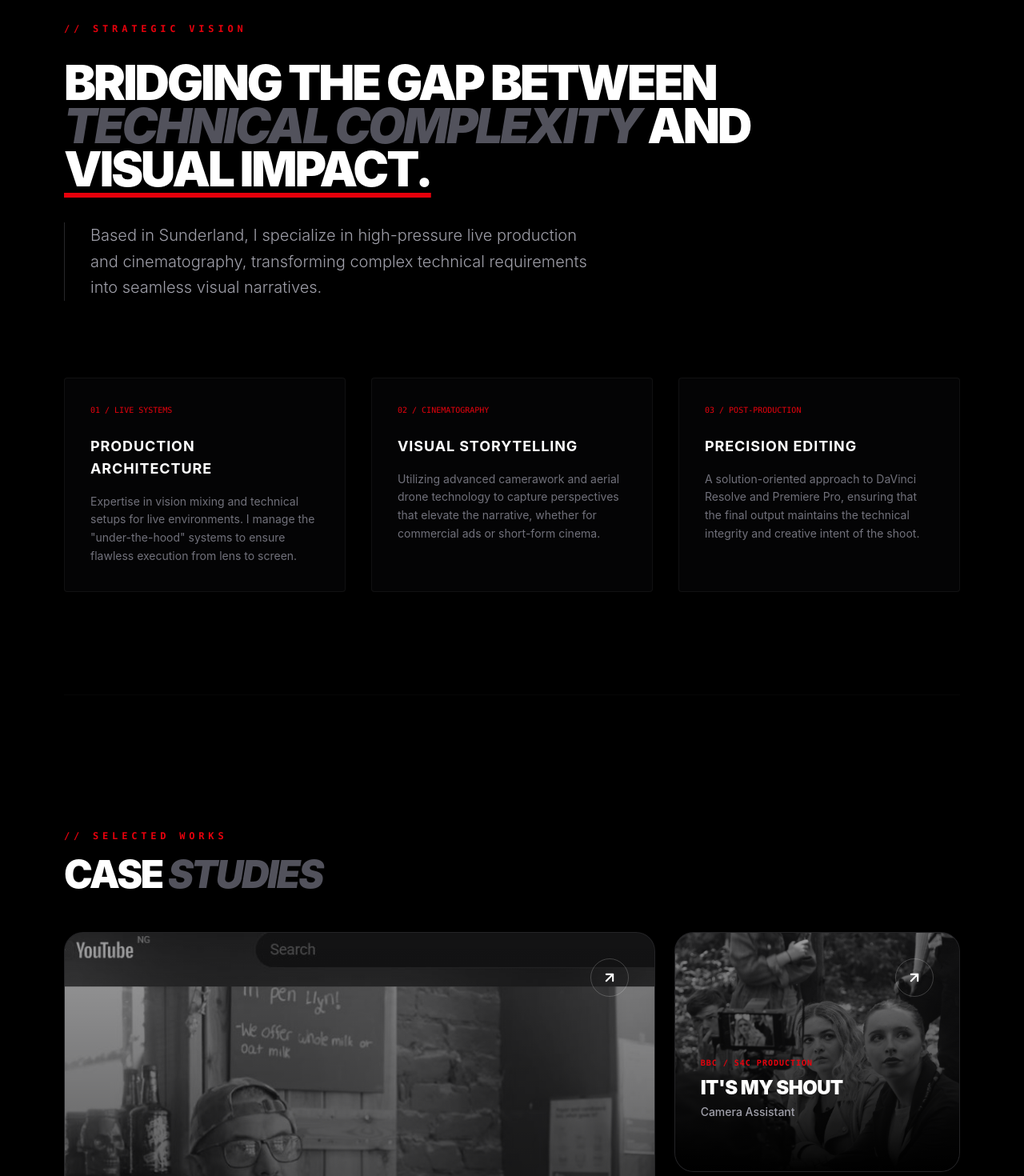
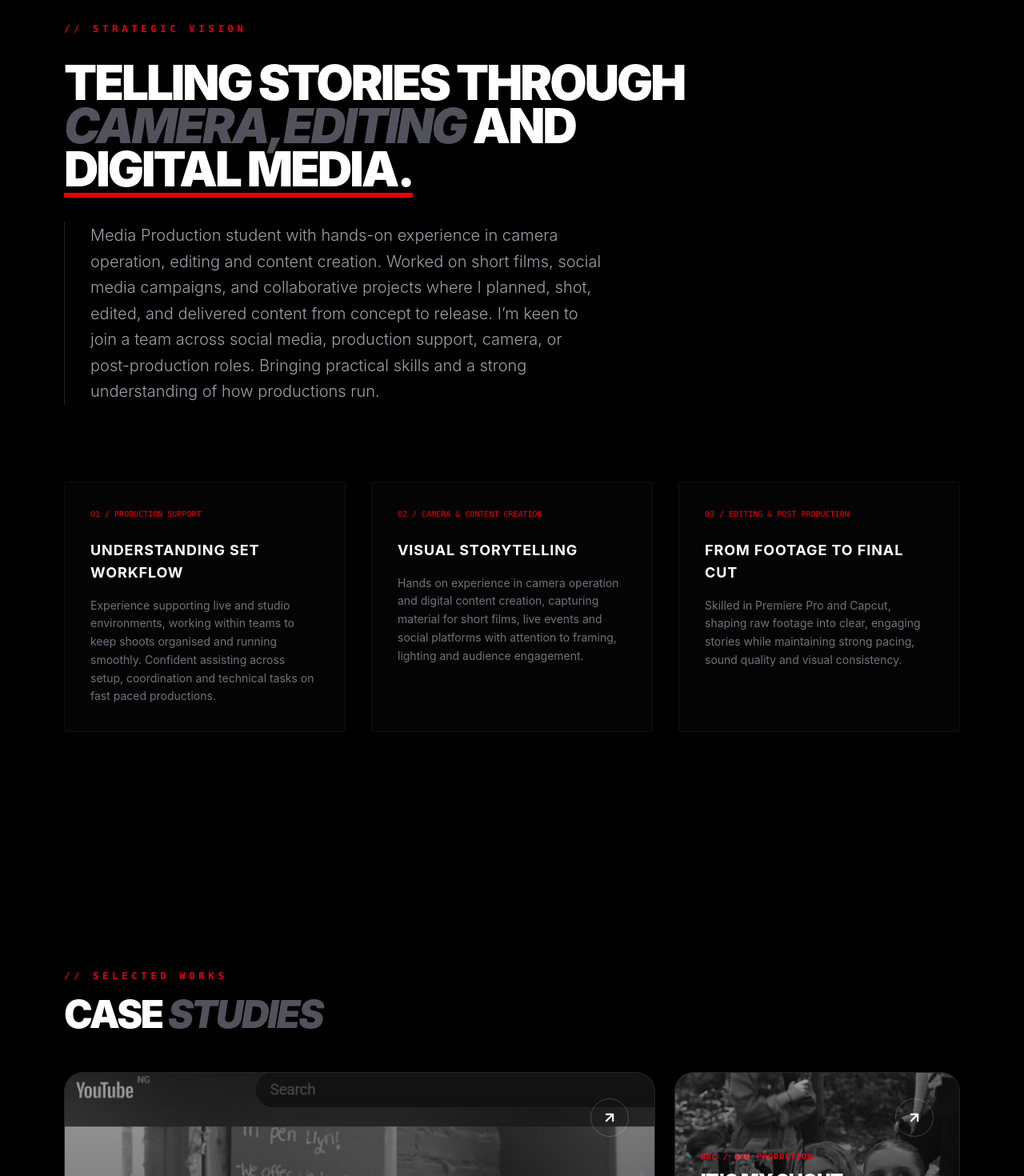
Before and after one commit to Faith-Anthony/yanmife, a React (Vite) app: page / in a window 1280 px wide. Shown: the part 900-2370 px from the top of the page at 80% size. Built offline with nearby package versions, Linux system fonts and the light colour scheme.

Commit message:
special changes for production

```diff
--- a/src/components/About.jsx
+++ b/src/components/About.jsx
@@ -1,12 +1,12 @@
-import React from 'react';
-import { motion } from 'framer-motion';
+import React from "react";
+import { motion } from "framer-motion";
 
 const About = () => {
   return (
-
-<section id="about" className="pt-32 pb-10 px-6 md:px-20 bg-black overflow-hidden">
-
-
+    <section
+      id="about"
+      className="pt-32 pb-10 px-6 md:px-20 bg-black overflow-hidden"
+    >
       <motion.div
         initial={{ opacity: 0, y: 40 }}
         whileInView={{ opacity: 1, y: 0 }}
@@ -14,21 +14,30 @@ const About = () => {
         transition={{ duration: 0.8, ease: "easeOut" }}
         className="max-w-5xl mb-24"
       >
-        <h2 className="text-red-600 font-mono text-xs uppercase tracking-[0.4em] mb-8 font-bold">// Strategic Vision</h2>
+        <h2 className="text-red-600 font-mono text-xs uppercase tracking-[0.4em] mb-8 font-bold">
+          // Strategic Vision
+        </h2>
         <p className="text-4xl md:text-6xl font-black text-white uppercase tracking-tighter leading-[0.9] mb-10">
-          Bridging the gap between <br />
-          <span className="text-zinc-600 italic">Technical Complexity</span> and <br />
-          <span className="text-white underline decoration-red-600 underline-offset-8">Visual Impact.</span>
+          Telling stories through <br />
+          <span className="text-zinc-600 italic">Camera,Editing</span> and{" "}
+          <br />
+          <span className="text-white underline decoration-red-600 underline-offset-8">
+            Digital Media.
+          </span>
         </p>
         <p className="max-w-2xl text-xl text-zinc-400 font-light leading-relaxed border-l border-zinc-800 pl-8">
-          Based in Sunderland, I specialize in high-pressure live production and cinematography,
-          transforming complex technical requirements into seamless visual narratives.
+          Media Production student with hands-on experience in camera operation,
+          editing and content creation. Worked on short films, social media
+          campaigns, and collaborative projects where I planned, shot, edited,
+          and delivered content from concept to release. I’m keen to join a team
+          across social media, production support, camera, or post-production
+          roles. Bringing practical skills and a strong understanding of how
+          productions run.
         </p>
       </motion.div>
 
       {/* 2. THE CORE COMPETENCIES (Staggered Loading) */}
       <div className="grid md:grid-cols-3 gap-8">
-
         {/* Capability 01 */}
         <motion.div
           initial={{ opacity: 0, y: 20 }}
@@ -37,10 +46,17 @@ const About = () => {
           transition={{ duration: 0.6, delay: 0.2 }}
           className="group bg-zinc-900/20 p-8 border border-white/5 rounded-sm hover:border-red-600/50 transition-colors"
         >
-          <span className="text-red-600 font-mono text-[10px] block mb-6">01 / LIVE SYSTEMS</span>
-          <h3 className="text-white text-lg font-bold uppercase mb-4 tracking-wider">Production Architecture</h3>
+          <span className="text-red-600 font-mono text-[10px] block mb-6">
+            01 / PRODUCTION SUPPORT
+          </span>
+          <h3 className="text-white text-lg font-bold uppercase mb-4 tracking-wider">
+            Understanding Set Workflow
+          </h3>
           <p className="text-zinc-500 text-sm leading-relaxed">
-            Expertise in vision mixing and technical setups for live environments. I manage the "under-the-hood" systems to ensure flawless execution from lens to screen.
+            Experience supporting live and studio environments, working within
+            teams to keep shoots organised and running smoothly. Confident
+            assisting across setup, coordination and technical tasks on fast
+            paced productions.
           </p>
         </motion.div>
 
@@ -52,10 +68,17 @@ const About = () => {
           transition={{ duration: 0.6, delay: 0.4 }}
           className="group bg-zinc-900/20 p-8 border border-white/5 rounded-sm hover:border-red-600/50 transition-colors"
         >
-          <span className="text-red-600 font-mono text-[10px] block mb-6">02 / CINEMATOGRAPHY</span>
-          <h3 className="text-white text-lg font-bold uppercase mb-4 tracking-wider">Visual Storytelling</h3>
+          <span className="text-red-600 font-mono text-[10px] block mb-6">
+            02 / CAMERA & CONTENT CREATION
+          </span>
+          <h3 className="text-white text-lg font-bold uppercase mb-4 tracking-wider">
+            Visual Storytelling
+          </h3>
           <p className="text-zinc-500 text-sm leading-relaxed">
-            Utilizing advanced camerawork and aerial drone technology to capture perspectives that elevate the narrative, whether for commercial ads or short-form cinema.
+            Hands on experience in camera operation and digital content
+            creation, capturing material for short films, live events and social
+            platforms with attention to framing, lighting and audience
+            engagement.
           </p>
         </motion.div>
 
@@ -67,13 +90,18 @@ const About = () => {
           transition={{ duration: 0.6, delay: 0.6 }}
           className="group bg-zinc-900/20 p-8 border border-white/5 rounded-sm hover:border-red-600/50 transition-colors"
         >
-          <span className="text-red-600 font-mono text-[10px] block mb-6">03 / POST-PRODUCTION</span>
-          <h3 className="text-white text-lg font-bold uppercase mb-4 tracking-wider">Precision Editing</h3>
+          <span className="text-red-600 font-mono text-[10px] block mb-6">
+            03 / EDITING & POST PRODUCTION
+          </span>
+          <h3 className="text-white text-lg font-bold uppercase mb-4 tracking-wider">
+            From Footage to Final Cut
+          </h3>
           <p className="text-zinc-500 text-sm leading-relaxed">
-            A solution-oriented approach to DaVinci Resolve and Premiere Pro, ensuring that the final output maintains the technical integrity and creative intent of the shoot.
+            Skilled in Premiere Pro and Capcut, shaping raw footage into clear,
+            engaging stories while maintaining strong pacing, sound quality and
+            visual consistency.
           </p>
         </motion.div>
-
       </div>
 
       {/* 3. LOGO BAR (CREDIBILITY) */}
@@ -83,8 +111,7 @@ const About = () => {
         viewport={{ once: true }}
         transition={{ delay: 0.8 }}
         className="mt-32 pt-12 border-t border-white/5 flex flex-wrap justify-center md:justify-start gap-x-16 gap-y-8 grayscale opacity-50 font-mono text-[11px] tracking-[0.4em] text-white"
-      >
-      </motion.div>
+      ></motion.div>
     </section>
   );
 };
--- a/src/components/Contact.jsx
+++ b/src/components/Contact.jsx
@@ -1,6 +1,13 @@
-import React, { useState } from 'react';
-import { motion, AnimatePresence } from 'framer-motion';
-import { Instagram, Linkedin, Mail, ArrowRight, CheckCircle2, X } from 'lucide-react';
+import React, { useState } from "react";
+import { motion, AnimatePresence } from "framer-motion";
+import {
+  Instagram,
+  Linkedin,
+  Mail,
+  ArrowRight,
+  CheckCircle2,
+  X,
+} from "lucide-react";
 
 const Contact = () => {
   const [result, setResult] = useState("");
@@ -15,7 +22,7 @@ const Contact = () => {
 
     const response = await fetch("https://api.web3forms.com/submit", {
       method: "POST",
-      body: formData
+      body: formData,
     });
 
     const data = await response.json();
@@ -31,9 +38,10 @@ const Contact = () => {
   };
 
   return (
-    <section id="contact" className="relative py-24 px-6 md:px-20 bg-black border-t border-white/5">
-
-
+    <section
+      id="contact"
+      className="relative py-24 px-6 md:px-20 bg-black border-t border-white/5"
+    >
       <AnimatePresence>
         {isSuccess && (
           <div className="fixed inset-0 z-[100] flex items-center justify-center p-6 bg-black/90 backdrop-blur-md">
@@ -81,18 +89,42 @@ const Contact = () => {
           className="flex flex-col justify-between"
         >
           <div>
-            <h2 className="text-red-600 font-mono text-xs uppercase tracking-[0.4em] mb-6 font-bold">// Establish Contact</h2>
+            <h2 className="text-red-600 font-mono text-xs uppercase tracking-[0.4em] mb-6 font-bold">
+              // Establish Contact
+            </h2>
             <h3 className="text-5xl font-black text-white uppercase tracking-tighter mb-8">
               Let's build the <br />
               <span className="text-zinc-600 italic">Next Narrative.</span>
             </h3>
-            <p className="text-zinc-400 max-w-sm mb-12">Currently based in Sunderland, UK. Available for worldwide travel and remote post-production.</p>
+            <p className="text-zinc-400 max-w-sm mb-12">
+              Based in the North East, UK. Open to opportunities across the UK
+              in production, camera, post production and digital media roles.
+            </p>
           </div>
 
           <div className="flex gap-8 items-center">
-            <a href="https://www.instagram.com/yanmifeofficial" target="_blank" rel="noreferrer" className="text-zinc-500 hover:text-red-600 transition-colors"><Instagram size={28} /></a>
-            <a href="https://www.linkedin.com/in/oluwayanmife-oyekan-744294341" target="_blank" rel="noreferrer" className="text-zinc-500 hover:text-red-600 transition-colors"><Linkedin size={28} /></a>
-            <a href="mailto:yanmifeoyekan@gmail.com" className="text-zinc-500 hover:text-red-600 transition-colors"><Mail size={28} /></a>
+            {/* <a
+              href="https://www.instagram.com/yanmifeofficial"
+              target="_blank"
+              rel="noreferrer"
+              className="text-zinc-500 hover:text-red-600 transition-colors"
+            >
+              <Instagram size={28} />
+            </a> */}
+            <a
+              href="https://www.linkedin.com/in/oluwayanmife-oyekan-744294341"
+              target="_blank"
+              rel="noreferrer"
+              className="text-zinc-500 hover:text-red-600 transition-colors"
+            >
+              <Linkedin size={28} />
+            </a>
+            <a
+              href="mailto:yanmifeoyekan@gmail.com"
+              className="text-zinc-500 hover:text-red-600 transition-colors"
+            >
+              <Mail size={28} />
+            </a>
           </div>
         </motion.div>
 
@@ -106,34 +138,67 @@ const Contact = () => {
           <form onSubmit={onSubmit} className="space-y-6">
             <div className="grid md:grid-cols-2 gap-6">
               <div className="space-y-2">
-                <label className="text-[10px] font-mono text-zinc-600 uppercase tracking-widest">Name</label>
-                <input name="name" type="text" required className="w-full bg-black border border-white/10 rounded-sm px-4 py-3 text-white focus:border-red-600 outline-none transition-colors" placeholder="YOUR NAME" />
+                <label className="text-[10px] font-mono text-zinc-600 uppercase tracking-widest">
+                  Name
+                </label>
+                <input
+                  name="name"
+                  type="text"
+                  required
+                  className="w-full bg-black border border-white/10 rounded-sm px-4 py-3 text-white focus:border-red-600 outline-none transition-colors"
+                  placeholder="YOUR NAME"
+                />
               </div>
               <div className="space-y-2">
-                <label className="text-[10px] font-mono text-zinc-600 uppercase tracking-widest">Email</label>
-                <input name="email" type="email" required className="w-full bg-black border border-white/10 rounded-sm px-4 py-3 text-white focus:border-red-600 outline-none transition-colors" placeholder="EMAIL@OFFICE.COM" />
+                <label className="text-[10px] font-mono text-zinc-600 uppercase tracking-widest">
+                  Email
+                </label>
+                <input
+                  name="email"
+                  type="email"
+                  required
+                  className="w-full bg-black border border-white/10 rounded-sm px-4 py-3 text-white focus:border-red-600 outline-none transition-colors"
+                  placeholder="EMAIL@OFFICE.COM"
+                />
               </div>
             </div>
 
             <div className="space-y-2">
-              <label className="text-[10px] font-mono text-zinc-600 uppercase tracking-widest">Project Description</label>
-              <textarea name="message" required rows="4" className="w-full bg-black border border-white/10 rounded-sm px-4 py-3 text-white focus:border-red-600 outline-none transition-colors resize-none" placeholder="DESCRIBE THE SCOPE..." />
+              <label className="text-[10px] font-mono text-zinc-600 uppercase tracking-widest">
+                Project Description
+              </label>
+              <textarea
+                name="message"
+                required
+                rows="4"
+                className="w-full bg-black border border-white/10 rounded-sm px-4 py-3 text-white focus:border-red-600 outline-none transition-colors resize-none"
+                placeholder="DESCRIBE THE SCOPE..."
+              />
             </div>
 
-            <button type="submit" className="w-full group flex items-center justify-center gap-3 bg-red-600 hover:bg-white text-white hover:text-black font-black uppercase tracking-widest py-4 transition-all duration-500">
+            <button
+              type="submit"
+              className="w-full group flex items-center justify-center gap-3 bg-red-600 hover:bg-white text-white hover:text-black font-black uppercase tracking-widest py-4 transition-all duration-500"
+            >
               {result ? result : "Transmit Inquiry"}
-              <ArrowRight size={18} className="group-hover:translate-x-2 transition-transform" />
+              <ArrowRight
+                size={18}
+                className="group-hover:translate-x-2 transition-transform"
+              />
             </button>
           </form>
         </motion.div>
       </div>
 
-
       <div className="mt-24 pt-10 border-t border-white/5 flex flex-col md:flex-row justify-between items-center gap-6">
-        <p className="text-[10px] font-mono text-zinc-700 uppercase tracking-widest">© 2026 Yanmife Oyekan // All Rights Reserved</p>
+        <p className="text-[10px] font-mono text-zinc-700 uppercase tracking-widest">
+          © 2026 Yanmife Oyekan // All Rights Reserved
+        </p>
         <div className="flex items-center gap-2">
           <div className="w-2 h-2 bg-green-500 rounded-full animate-pulse" />
-          <span className="text-[10px] font-mono text-zinc-500 uppercase tracking-widest">Available for Bookings</span>
+          <span className="text-[10px] font-mono text-zinc-500 uppercase tracking-widest">
+            Available for Bookings
+          </span>
         </div>
       </div>
     </section>
--- a/src/components/Hero.jsx
+++ b/src/components/Hero.jsx
@@ -50,10 +50,10 @@ const Hero = () => {
         </h1>
 
         <div className="mt-10 border-l-2 border-red-600 pl-6">
-          <p className="max-w-md text-zinc-300 text-lg md:text-xl leading-relaxed">
-            Media Production student specializing in
-            <span className="text-white"> Camerawork</span> and
-            <span className="text-white"> Live Production</span>.
+          <p className="max-w-lg text-zinc-300 text-lg md:text-xl leading-relaxed">
+            Media Production student with practical experience in camera
+            operation, live production, post production and digital content
+            creation.
           </p>
         </div>
       </motion.div>
--- a/src/components/Portfolio.jsx
+++ b/src/components/Portfolio.jsx
@@ -1,10 +1,10 @@
-import React, { useState } from 'react';
-import { motion } from 'framer-motion';
+import React, { useState } from "react";
+import { motion } from "framer-motion";
 
-import woodfireImg from '../assets/woodfire.JPG';
-import itsmyshoutImg from '../assets/itsmyshout.jpg';
-import skillswalesImg from '../assets/skillswales.JPG';
-import gwylcefniImg from '../assets/gwylcefni.jpg';
+import woodfireImg from "../assets/woodfire.JPG";
+import itsmyshoutImg from "../assets/itsmyshout.jpg";
+import skillswalesImg from "../assets/skillswales.JPG";
+import gwylcefniImg from "../assets/gwylcefni.jpg";
 
 const projects = [
   {
@@ -12,41 +12,45 @@ const projects = [
     title: "Wood Fire Shack",
     category: "Commercial Advert",
     role: "Director & Editor",
-    description: "Screened at Pontio Cinema. High-impact visual storytelling.",
+    description:
+      "Produced a commercial advert for a local business, managing the full production process from concept and scripting to filming and editing. Screened at Pontio Cinema as part of a public showcase.",
     link: "https://youtu.be/rNeFzKZR338",
     size: "md:col-span-2 md:row-span-2",
-    img: woodfireImg
+    img: woodfireImg,
   },
   {
     id: 2,
     title: "It's My Shout",
     category: "BBC / S4C Production",
-    role: "Camera Assistant",
-    description: "Professional broadcast sets for major UK networks.",
+    role: "Stills Photographer & Camera Assistant",
+    description:
+      "Worked on short films produced by It’s My Shout for BBC and S4C, assisting the camera department with equipment setup and capturing behind the scenes stills on professional broadcast sets.",
     link: "https://www.bbc.co.uk/programmes/p05nkz6t",
     size: "md:col-span-1 md:row-span-1",
-    img: itsmyshoutImg
+    img: itsmyshoutImg,
   },
   {
     id: 3,
     title: "Skills Wales",
     category: "Music Competition",
     role: "Camera Operator",
-    description: "Multi-camera setups and live vision mixing.",
+    description:
+      "Filmed live performances using multi camera setups, working alongside crew to ensure smooth coverage and coordination for event production at Pontio Bangor.",
     link: "https://youtu.be/BABslqTz5KE?list=RDBABslqTz5KE",
     size: "md:col-span-1 md:row-span-1",
-    img: skillswalesImg
+    img: skillswalesImg,
   },
   {
     id: 4,
     title: "Gwyl Cefni Festival",
-    category: "Aerial Production",
-    role: "UAV Operator",
-    description: "Capturing unique perspectives and sweeping cinematic angles.",
-    link: "https://menteriaithmon.cymru/en/the-community/gwyl-cefni",
+    category: "Live Event Production",
+    role: "Camera Operator",
+    description:
+      "Filmed live music performances for big screen projection, working within a multi camera setup to ensure smooth coverage for a large audience event.",
+    link: "https://www.mentermon.com/en/newyddion/gwyl-cefni-blwyddyn-i-edrych-ymlaen-a-datblygu/",
     size: "md:col-span-2 md:row-span-1",
-    img: gwylcefniImg
-  }
+    img: gwylcefniImg,
+  },
 ];
 
 const Portfolio = () => {
@@ -70,7 +74,9 @@ const Portfolio = () => {
             key={project.id}
             // Logic: If this project is the active one, keep it bright.
             // If you tap it again, it closes. If you tap another, this one closes.
-            onClick={() => setActiveProject(activeProject === project.id ? null : project.id)}
+            onClick={() =>
+              setActiveProject(activeProject === project.id ? null : project.id)
+            }
             className={`${project.size} relative group overflow-hidden rounded-3xl border border-white/5 bg-zinc-900 transition-all cursor-pointer`}
           >
             {/* 1. BACKGROUND IMAGE LAYER */}
@@ -80,7 +86,7 @@ const Portfolio = () => {
                   src={project.img}
                   alt={project.title}
                   className={`w-full h-full object-cover transition-all duration-500 group-hover:grayscale-0 group-hover:opacity-100 group-hover:scale-105
-                    ${activeProject === project.id ? 'grayscale-0 opacity-100 scale-105' : 'grayscale opacity-60'}`}
+                    ${activeProject === project.id ? "grayscale-0 opacity-100 scale-105" : "grayscale opacity-60"}`}
                 />
               ) : (
                 <div className="w-full h-full bg-zinc-800 opacity-20" />
@@ -101,9 +107,11 @@ const Portfolio = () => {
               </p>
 
               {/* Description Reveal Logic */}
-              <p className={`text-zinc-300 text-xs leading-relaxed max-w-xs transition-all duration-500
+              <p
+                className={`text-zinc-300 text-xs leading-relaxed max-w-xs transition-all duration-500
                 md:opacity-0 md:translate-y-4 md:group-hover:opacity-100 md:group-hover:translate-y-0
-                ${activeProject === project.id ? 'opacity-100 translate-y-0' : 'opacity-0 translate-y-4'}`}>
+                ${activeProject === project.id ? "opacity-100 translate-y-0" : "opacity-0 translate-y-4"}`}
+              >
                 {project.description}
               </p>
             </div>
@@ -119,7 +127,18 @@ const Portfolio = () => {
               onClick={(e) => e.stopPropagation()} // Prevents tapping the arrow from toggling the image state
               title="View Project"
             >
-              <svg width="20" height="20" viewBox="0 0 24 24" fill="none" stroke="currentColor" strokeWidth="2.5" strokeLinecap="round" strokeLinejoin="round"><path d="M7 17L17 7M17 7H7M17 7V17"/></svg>
+              <svg
+                width="20"
+                height="20"
+                viewBox="0 0 24 24"
+                fill="none"
+                stroke="currentColor"
+                strokeWidth="2.5"
+                strokeLinecap="round"
+                strokeLinejoin="round"
+              >
+                <path d="M7 17L17 7M17 7H7M17 7V17" />
+              </svg>
             </a>
           </div>
         ))}
```
